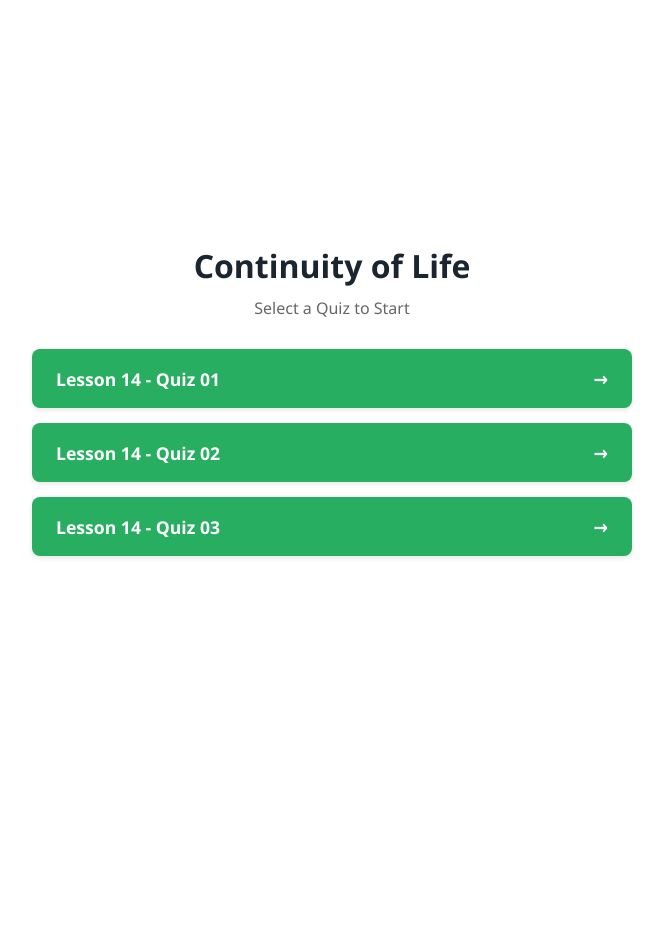
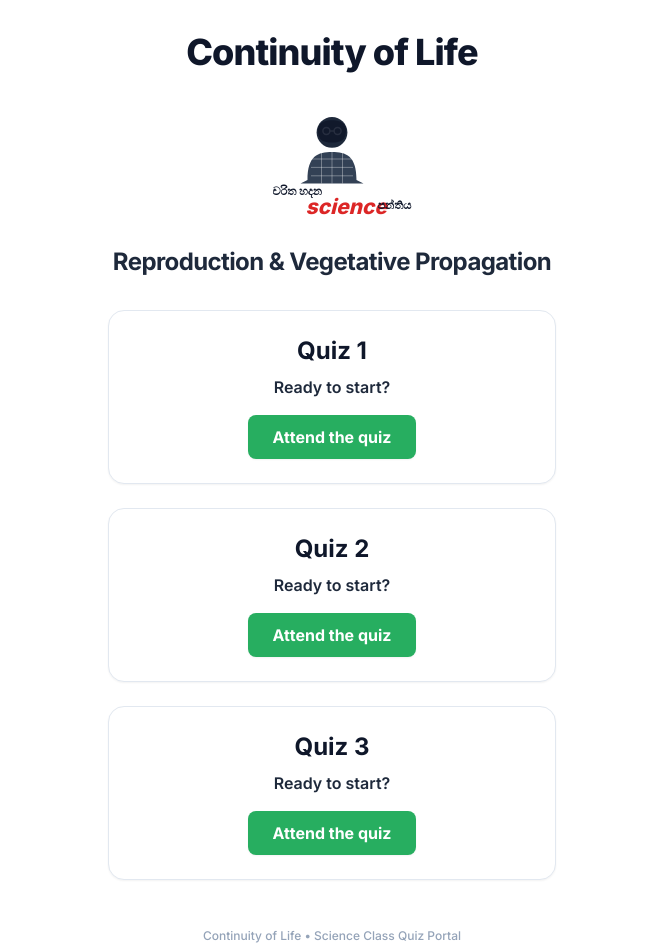
Before and after one commit to dimuthueranda43-dot/science-with-dimuthu, a plain HTML site: page index.html in a window 1280 px wide. Shown: the whole page, without its empty margins (308-971 px from the left). Before the commit the page ends 800 px from the top, so only its background shows below. Drawn offline with nearby package versions, Linux system fonts and the light colour scheme.

Commit message:
Refactor index.html for quiz selection layout
Updated the title and improved the layout with Tailwind CSS classes. Removed unused styles and added quiz cards for better user interaction.

```diff
--- a/index.html
+++ b/index.html
@@ -3,102 +3,101 @@
 <head>
     <meta charset="UTF-8">
     <meta name="viewport" content="width=device-width, initial-scale=1.0">
-    <title>Continuity of Life - Quizzes</title>
+    <title>Continuity of Life - Quiz Selection</title>
+    <!-- Tailwind CSS CDN -->
+    <script src="https://cdn.tailwindcss.com"></script>
+    <link href="https://fonts.googleapis.com/css2?family=Inter:wght@400;500;600;700;800&display=swap" rel="stylesheet">
     <style>
-        * {
-            box-sizing: border-box;
-            margin: 0;
-            padding: 0;
-            font-family: 'Segoe UI', Tahoma, Geneva, Verdana, sans-serif;
-        }
-
         body {
+            font-family: 'Inter', sans-serif;
             background-color: #ffffff;
-            color: #333333;
-            min-height: 100vh;
-            display: flex;
-            flex-direction: column;
-            align-items: center;
-            justify-content: center;
-            padding: 20px;
-        }
-
-        .container {
-            width: 100%;
-            max-width: 600px;
-            text-align: center;
-        }
-
-        h1 {
-            font-size: 2rem;
-            color: #1a252f;
-            margin-bottom: 10px;
-        }
-
-        p.subtitle {
-            font-size: 1rem;
-            color: #666666;
-            margin-bottom: 30px;
-        }
-
-        .quiz-list {
-            display: flex;
-            flex-direction: column;
-            gap: 15px;
-            width: 100%;
-        }
-
-        .quiz-strip {
-            display: flex;
-            align-items: center;
-            justify-content: space-between;
-            background-color: #27ae60;
-            color: #ffffff;
-            padding: 16px 24px;
-            text-decoration: none;
-            border-radius: 8px;
-            font-size: 1.1rem;
-            font-weight: 600;
-            transition: background-color 0.2s ease, transform 0.1s ease;
-            box-shadow: 0 2px 5px rgba(0,0,0,0.1);
-        }
-
-        .quiz-strip:hover {
-            background-color: #219150;
-            transform: translateY(-2px);
-        }
-
-        .quiz-strip:active {
-            transform: translateY(0);
-        }
-
-        .arrow {
-            font-size: 1.2rem;
         }
     </style>
 </head>
-<body>
+<body class="bg-white text-slate-800 min-h-screen flex flex-col items-center justify-center p-4 sm:p-8">
 
-    <div class="container">
-        <h1>Continuity of Life</h1>
-        <p class="subtitle">Select a Quiz to Start</p>
+    <!-- Container -->
+    <div class="w-full max-w-xl mx-auto flex flex-col items-center text-center">
 
-        <div class="quiz-list">
-            <a href="Continuity of Life - Lesson 14 Quiz 01.html" class="quiz-strip">
-                <span>Lesson 14 - Quiz 01</span>
-                <span class="arrow">&rarr;</span>
-            </a>
+        <!-- Top Main Title -->
+        <h1 class="text-3xl sm:text-4xl font-extrabold text-slate-900 mb-6 tracking-tight">
+            Continuity of Life
+        </h1>
 
-            <a href="Continuity of Life - Lesson 14 Quiz 02.html" class="quiz-strip">
-                <span>Lesson 14 - Quiz 02</span>
-                <span class="arrow">&rarr;</span>
-            </a>
+        <!-- Science Class Logo / Image Header -->
+        <div class="mb-6 flex justify-center items-center">
+            <!-- SVG Illustration representing Science Class / Teacher Logo -->
+            <svg class="w-48 sm:w-56 h-auto" viewBox="0 0 320 180" fill="none" xmlns="http://www.w3.org/2000/svg">
+                <!-- Teacher outline figure -->
+                <path d="M160 30 C172 30 182 40 182 52 C182 64 172 74 160 74 C148 74 138 64 138 52 C138 40 148 30 160 30 Z" fill="#1e293b"/>
+                <!-- Glasses -->
+                <circle cx="152" cy="50" r="5" stroke="#ffffff" stroke-width="2" fill="none"/>
+                <circle cx="168" cy="50" r="5" stroke="#ffffff" stroke-width="2" fill="none"/>
+                <line x1="157" y1="50" x2="163" y2="50" stroke="#ffffff" stroke-width="2"/>
+                <!-- Hair & Beard -->
+                <path d="M142 42 C145 32 175 32 178 42 C182 45 180 58 176 62 C170 68 150 68 144 62 C140 58 138 45 142 42 Z" fill="#0f172a" opacity="0.9"/>
+                <!-- Shirt / Jacket -->
+                <path d="M125 120 C125 85 140 80 160 80 C180 80 195 85 195 120 L205 125 L115 125 Z" fill="#334155"/>
+                <!-- Plaid / Checkered Pattern lines -->
+                <path d="M130 90 L190 90 M130 102 L190 102 M130 114 L190 114 M145 80 L145 125 M160 80 L160 125 M175 80 L175 125" stroke="#ffffff" stroke-width="1.2" opacity="0.4"/>
 
-            <a href="Continuity of Life - Lesson 14 Quiz 03.html" class="quiz-strip">
-                <span>Lesson 14 - Quiz 03</span>
-                <span class="arrow">&rarr;</span>
-            </a>
+                <!-- Sinhala / English Logo Text Styling -->
+                <!-- 'චරිත හදන' Text -->
+                <text x="75" y="142" font-family="'Inter', sans-serif" font-weight="700" font-size="16" fill="#0f172a">චරිත හදන</text>
+
+                <!-- 'science' Stylized Text in Red -->
+                <text x="122" y="168" font-family="'Inter', cursive, sans-serif" font-weight="900" font-style="italic" font-size="30" fill="#dc2626">science</text>
+
+                <!-- 'පන්තිය' Text -->
+                <text x="225" y="162" font-family="'Inter', sans-serif" font-weight="700" font-size="16" fill="#0f172a">පන්තිය</text>
+            </svg>
         </div>
+
+        <!-- Lesson Subtitle -->
+        <h2 class="text-xl sm:text-2xl font-bold text-slate-800 mb-8 tracking-tight">
+            Reproduction & Vegetative Propagation
+        </h2>
+
+        <!-- Quizzes Stacked List -->
+        <div class="flex flex-col gap-6 w-full max-w-md">
+
+            <!-- Quiz 1 Card -->
+            <div class="w-full bg-white border border-slate-200 rounded-2xl p-6 shadow-sm flex flex-col items-center">
+                <h3 class="text-2xl font-bold text-slate-900 mb-2">Quiz 1</h3>
+                <p class="text-slate-800 font-semibold text-base mb-4">Ready to start?</p>
+                <a href="Continuity of Life - Lesson 14 Quiz 01.html"
+                   class="bg-[#27ae60] hover:bg-[#219150] active:scale-95 text-white font-bold text-base py-2.5 px-6 rounded-lg transition-all duration-200 shadow-sm inline-block">
+                    Attend the quiz
+                </a>
+            </div>
+
+            <!-- Quiz 2 Card -->
+            <div class="w-full bg-white border border-slate-200 rounded-2xl p-6 shadow-sm flex flex-col items-center">
+                <h3 class="text-2xl font-bold text-slate-900 mb-2">Quiz 2</h3>
+                <p class="text-slate-800 font-semibold text-base mb-4">Ready to start?</p>
+                <a href="Continuity of Life - Lesson 14 Quiz 02.html"
+                   class="bg-[#27ae60] hover:bg-[#219150] active:scale-95 text-white font-bold text-base py-2.5 px-6 rounded-lg transition-all duration-200 shadow-sm inline-block">
+                    Attend the quiz
+                </a>
+            </div>
+
+            <!-- Quiz 3 Card -->
+            <div class="w-full bg-white border border-slate-200 rounded-2xl p-6 shadow-sm flex flex-col items-center">
+                <h3 class="text-2xl font-bold text-slate-900 mb-2">Quiz 3</h3>
+                <p class="text-slate-800 font-semibold text-base mb-4">Ready to start?</p>
+                <a href="Continuity of Life - Lesson 14 Quiz 03.html"
+                   class="bg-[#27ae60] hover:bg-[#219150] active:scale-95 text-white font-bold text-base py-2.5 px-6 rounded-lg transition-all duration-200 shadow-sm inline-block">
+                    Attend the quiz
+                </a>
+            </div>
+
+        </div>
+
+        <!-- Footer -->
+        <footer class="mt-12 text-slate-400 text-xs font-medium">
+            Continuity of Life &bull; Science Class Quiz Portal
+        </footer>
+
     </div>
 
 </body>
```
